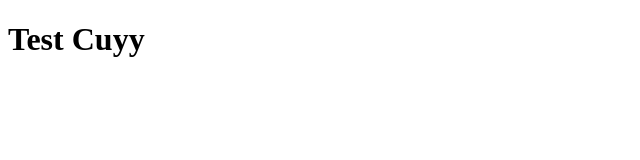
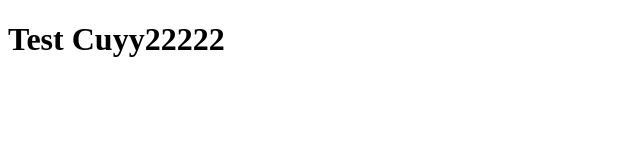
Before and after one commit to dean131/kursi-roda-front-end, a Nuxt app: page / in a window 1280 px wide. Shown: the top 160 px of the page, without its empty margins (0-640 px from the left). Built offline with nearby package versions, Linux system fonts and the light colour scheme.

Commit message:
update homepage title to "Test Cuyy22222"

```diff
--- a/app.vue
+++ b/app.vue
@@ -1,5 +1,5 @@
 <template>
     <div>
-        <h1>Test Cuyy</h1>
+        <h1>Test Cuyy22222</h1>
     </div>
 </template>
```
